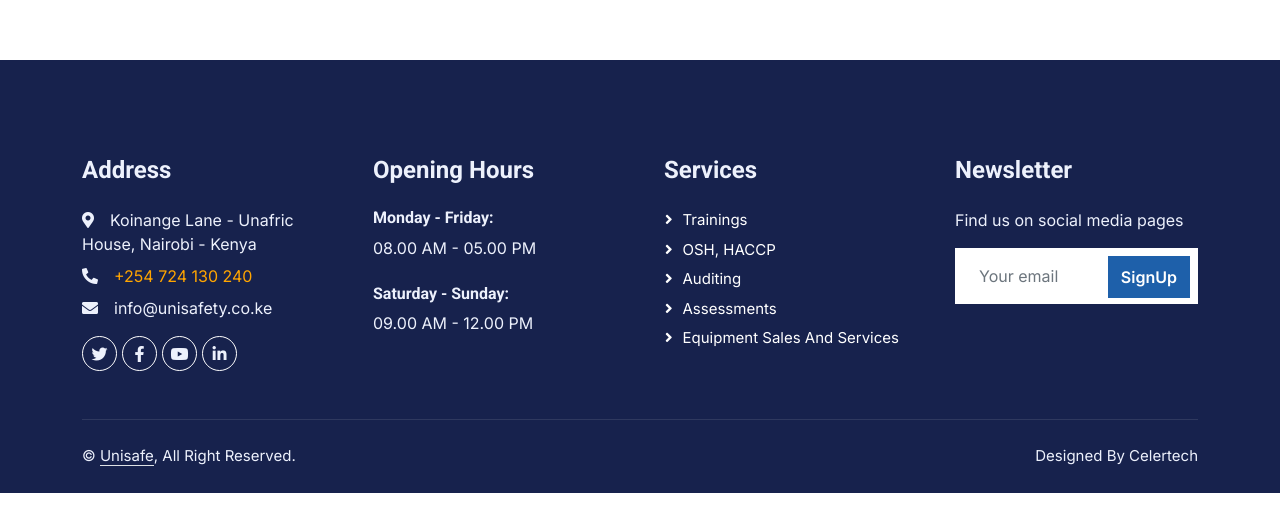
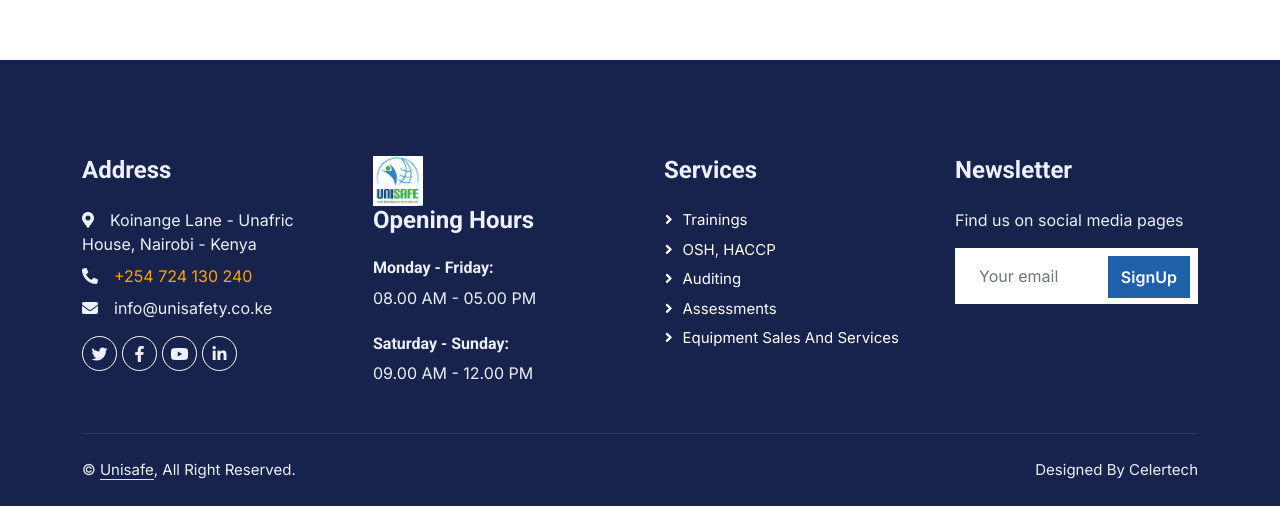
Before and after one commit to KIKETENATHAN/unisafety, a plain HTML site: page index.html in a window 1280 px wide. Shown: the part 4650-5156 px from the top of the page. Drawn offline with nearby package versions, Linux system fonts and the light colour scheme; grey boxes are pictures that could not be loaded.

Commit message:
logo designed at the bottom of the page

```diff
--- a/index.html
+++ b/index.html
@@ -475,6 +475,7 @@
                     </div>
                 </div>
                 <div class="col-lg-3 col-md-6">
+                    <img src="img/unisafelogo.png" alt="" width="50" height="50">
                     <h4 class="text-light mb-4">Opening Hours</h4>
                     <h6 class="text-light">Monday - Friday:</h6>
                     <p class="mb-4">08.00 AM - 05.00 PM</p>
```
